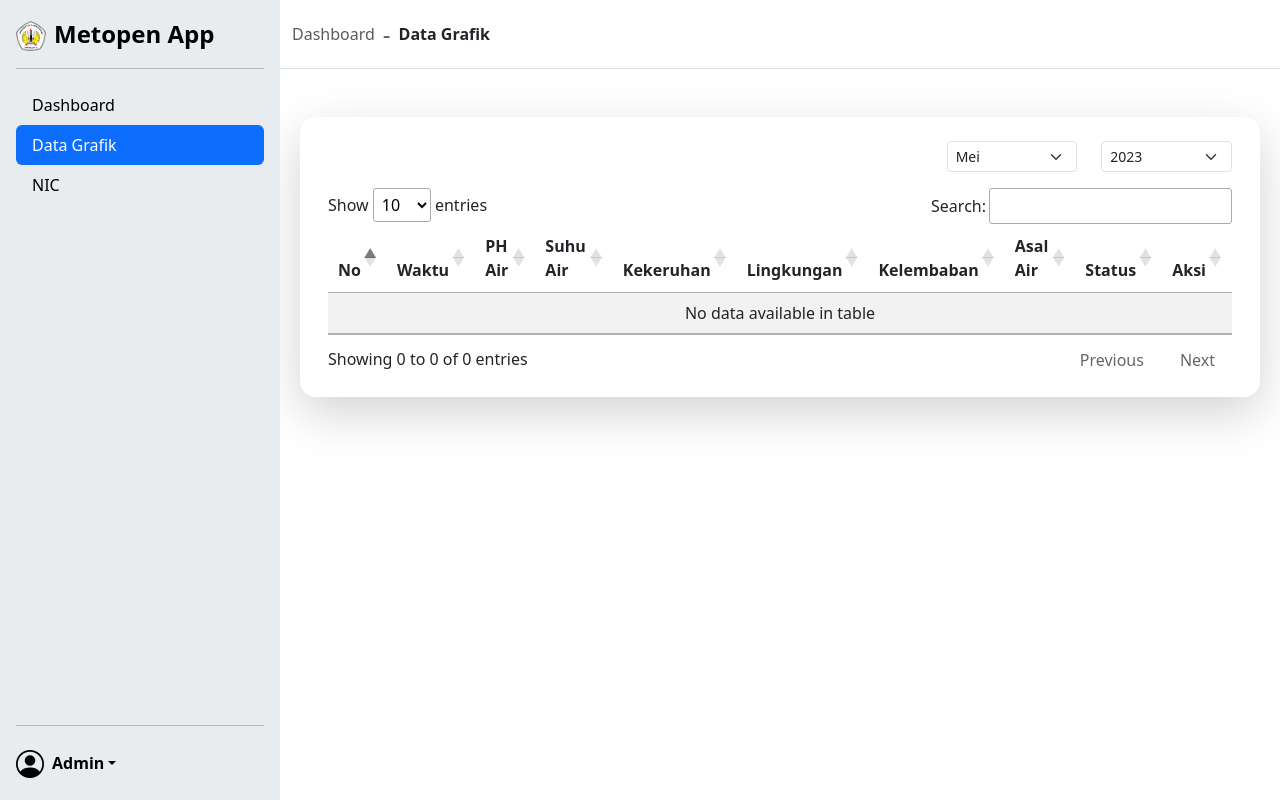
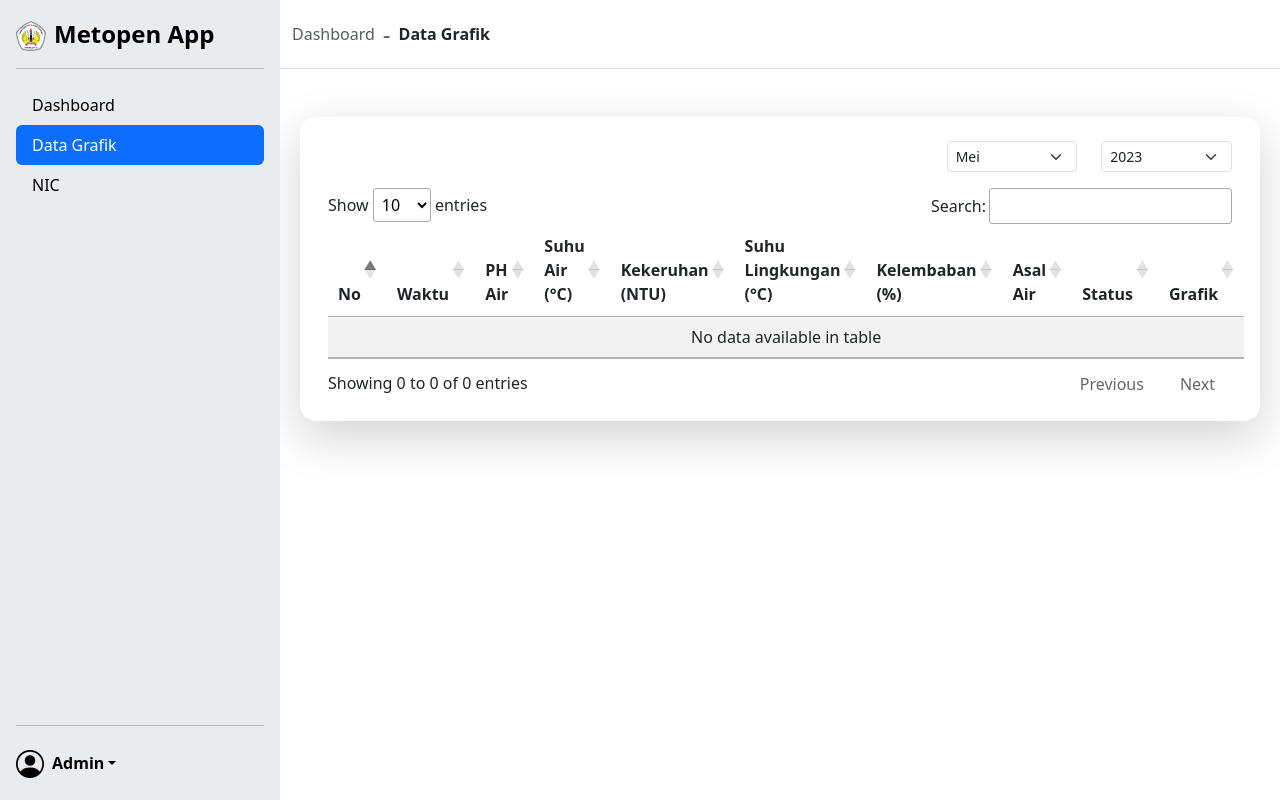
Before and after one commit to Surfer-Master/metopen-app, a PHP site: page /datatables.php in a window 1280 px wide. Run offline with PHP 8.4, Linux system fonts and the light colour scheme; a user stored in the database is signed in; data that the repository does not hold is empty; some libraries are stand-ins or nearby versions.

Commit message:
pesan perubahan kolom head tabel

```diff
--- a/View/data.view.php
+++ b/View/data.view.php
@@ -20,7 +20,7 @@ class DataView extends DataController
                     <td><?php echo $data['status'] ?></td>
                     <td><?php echo
                         "<a class='text-decoration-none' href='grafik.php' data-id=" . $data['id'] . ">
-                        <i class='bi bi-journal-text me-2'></i>Detail
+                        <i class='bi bi-journal-text me-2'></i>Tampilkan
                     </a>" ?>
                     </td>
                 </tr>
--- a/datatables.php
+++ b/datatables.php
@@ -114,13 +114,13 @@ $datas = new DataView();
                                         <th>No</th>
                                         <th>Waktu</th>
                                         <th>PH Air</th>
-                                        <th>Suhu Air</th>
-                                        <th>Kekeruhan</th>
-                                        <th>Lingkungan</th>
-                                        <th>Kelembaban</th>
+                                        <th>Suhu Air (°C)</th>
+                                        <th>Kekeruhan (NTU)</th>
+                                        <th>Suhu Lingkungan (°C)</th>
+                                        <th>Kelembaban (%)</th>
                                         <th>Asal Air</th>
                                         <th>Status</th>
-                                        <th>Aksi</th>
+                                        <th>Grafik</th>
                                     </tr>
                                 </thead>
                                 <tbody>
```
